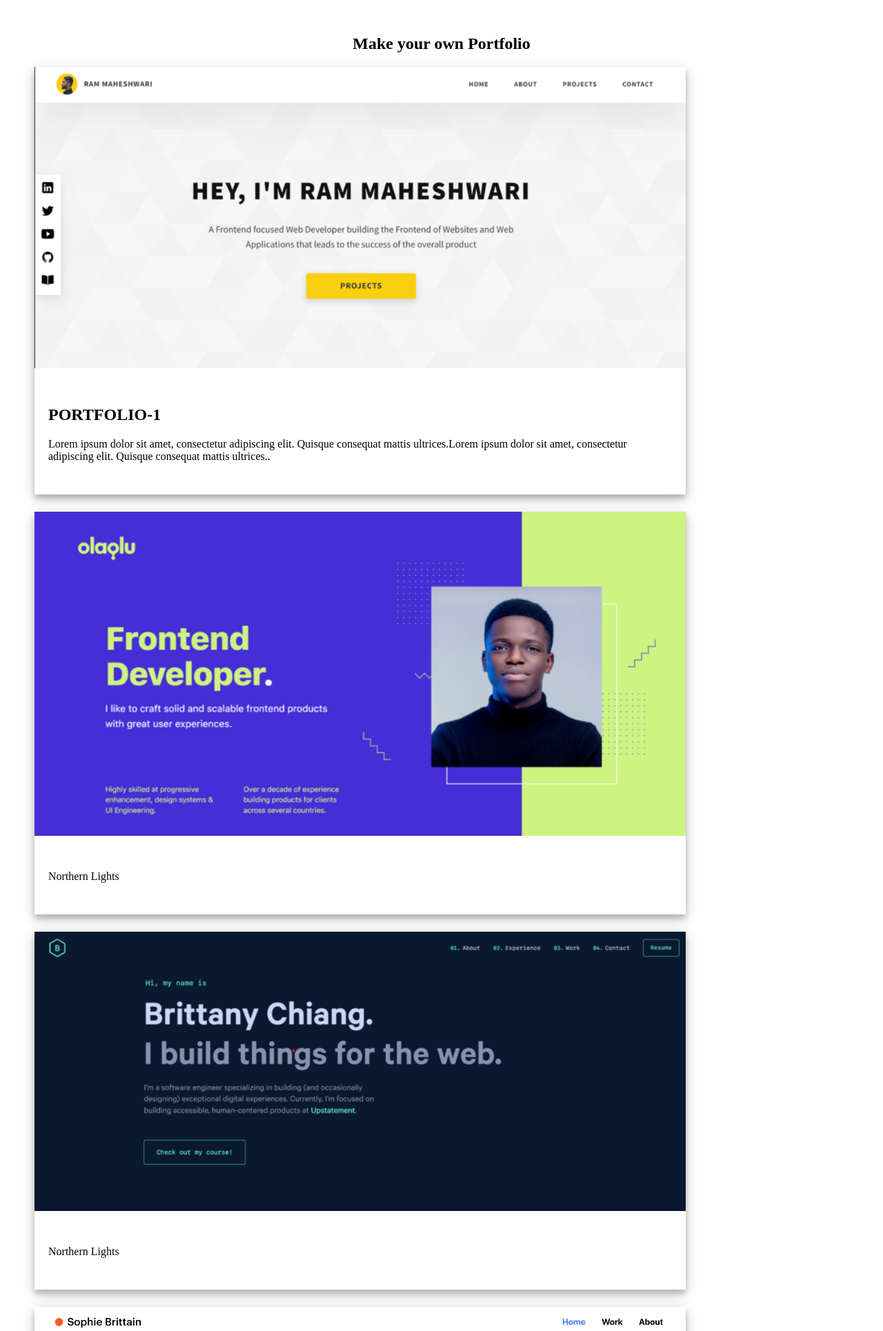
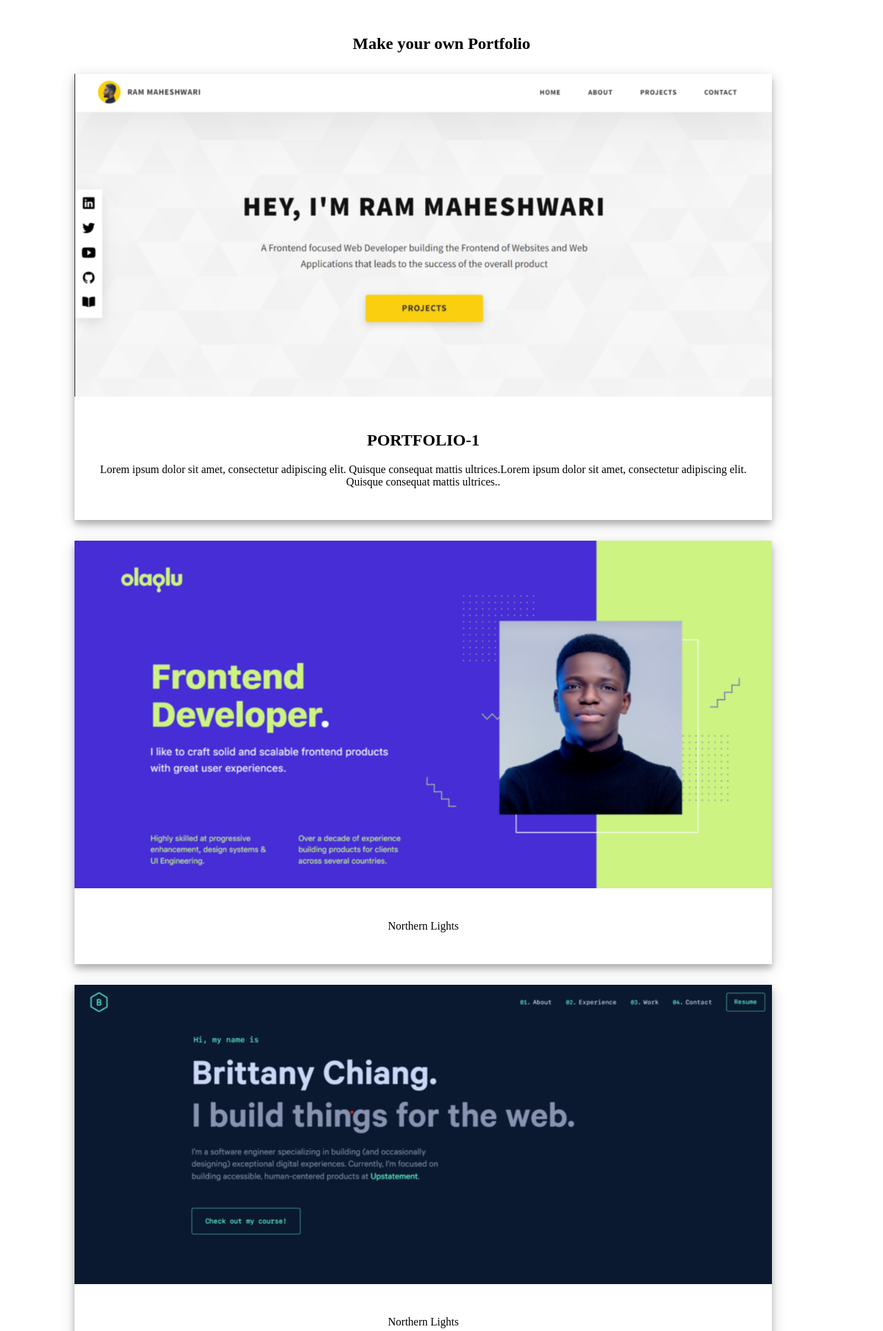
Before and after one commit to Mithun28/LocalMart, a PHP site: page /pofo_display.html in a window 1280 px wide. Shown: the top 1930 px of the page at 69% size. Run offline with PHP 8.4, Linux system fonts and the light colour scheme.

Commit message:
centred div

```diff
--- a/Portfolios/pofo_display.css
+++ b/Portfolios/pofo_display.css
@@ -1,19 +1,23 @@
 body {
-    margin:50px;
+    margin-top:50px;
     text-align: center;
+    background-color: rgb(255, 255, 255);
 }
-.aa {
-    align-items: center;
-}
+
 .polaroid {
-    align-items: center;
+    text-align: center;
     width: 80%;
     background-color: white;
+    margin-left: 100px;
     box-shadow: 0 6px 8px 0 rgba(0, 0, 0, 0.2), 0 6px 20px 0 rgba(0, 0, 0, 0.19);
-    margin-bottom: 25px;
+    margin-top: 30px;
 }
 
 .container {
-  text-align: left;
+  text-align: center;
   padding: 30px 20px;
 }
+
+img{
+    width:100%;
+}
--- a/Portfolios/pofo_display.html
+++ b/Portfolios/pofo_display.html
@@ -1,42 +1,36 @@
-<!DOCTYPE html>
-<html>
+<html lang="en">
 <head>
     <link rel="stylesheet" href="pofo_display.css">
     <meta charset="UTF-8">
-    <meta http-equiv="X-UA-Compatible" content="IE=edge">
     <meta name="viewport" content="width=device-width, initial-scale=1.0">
-
 </head>
 <body>
-
   <h2>Make your own Portfolio</h2>
-<div class="aa">
   <div class="polaroid">
-  <img src="pofos/pofo-1.png" alt="5 Terre" style="width:100%">
+  <img src="pofos/pofo-1.png" alt="5 Terre" >
   <div class="container">
-
      <h2> PORTFOLIO-1 </h2>
      <p>Lorem ipsum dolor sit amet, consectetur adipiscing elit. Quisque consequat mattis ultrices.Lorem ipsum dolor sit amet, consectetur adipiscing elit. Quisque consequat mattis ultrices..</p>
-
   </div>
   </div>
 
   <div class="polaroid">
-  <img src="pofos/pofo-2.png" alt="Norther Lights" style="width:100%">
+    <img src="pofos/pofo-2.png" alt="Norther Lights">
   <div class="container">
     <p>Northern Lights</p>
   </div>
   </div>
 
   <div class="polaroid">
-    <img src="pofos/pofo-3.png" alt="Norther Lights" style="width:100%">
+
+    <img src="pofos/pofo-3.png" alt="Norther Lights">
   <div class="container">
     <p>Northern Lights</p>
   </div>
   </div>
 
   <div class="polaroid">
-    <img src="pofos/pofo-4.png" alt="Norther Lights" style="width:100%">
+    <img src="pofos/pofo-4.png" alt="Norther Lights">
     <div class="container">
       <p>Northern Lights</p>
     </div>
```
Lines whose indentation alone changed are shown as unchanged.
